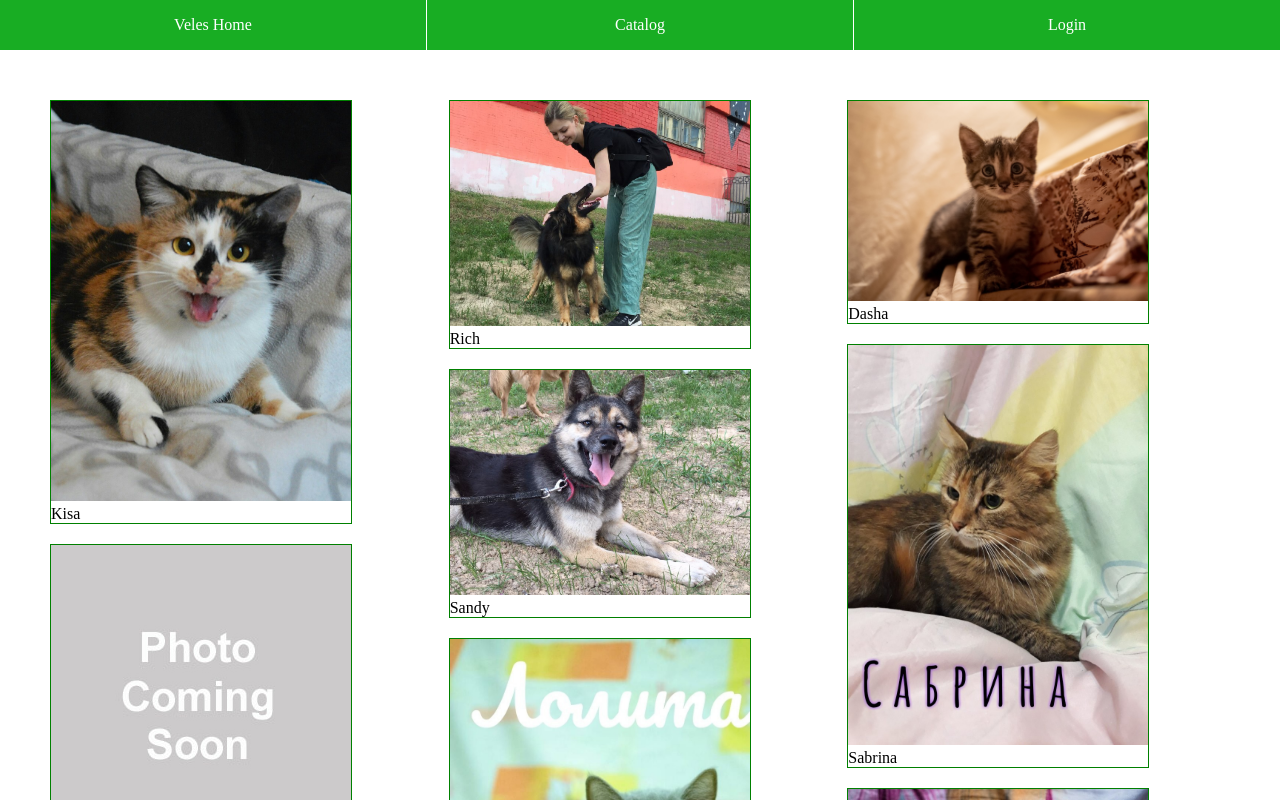
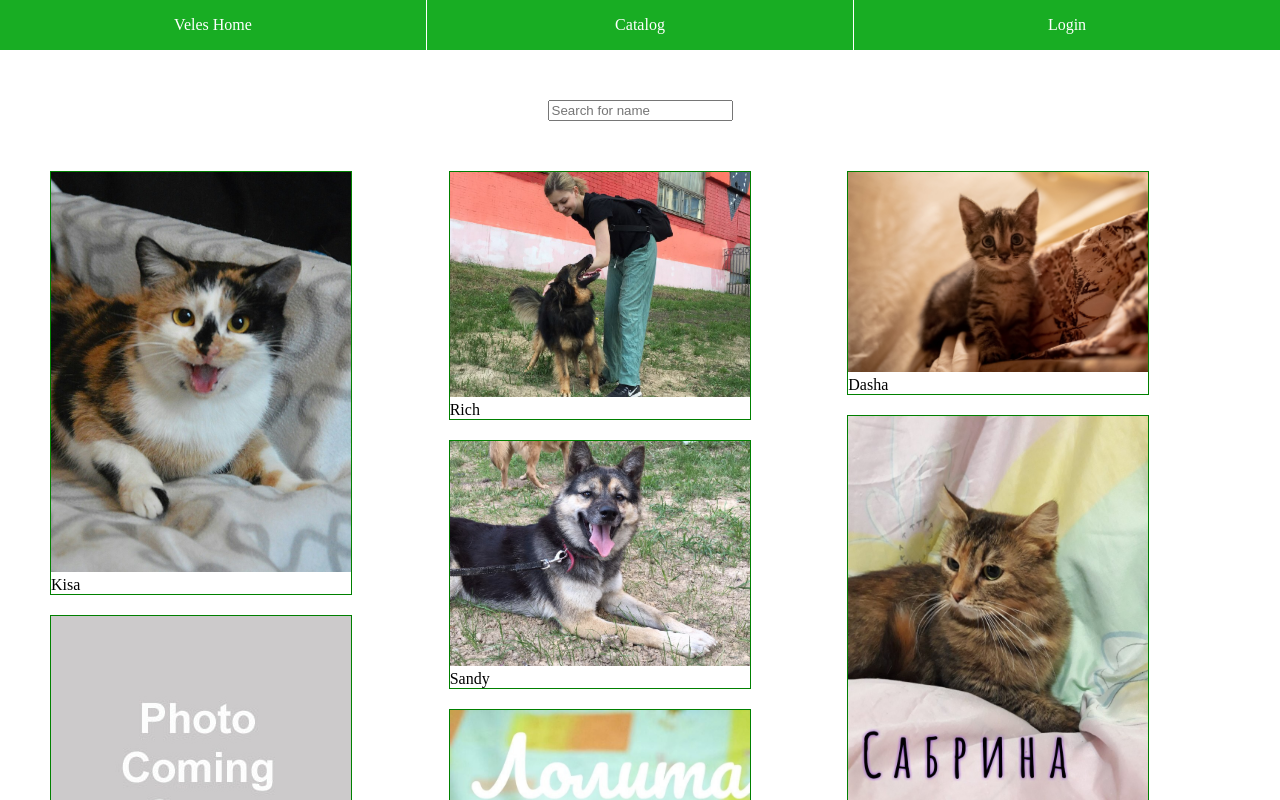
Before and after one commit to Ateina/veles, a React (Create React App) app: page /catalog in a window 1280 px wide. Shown: the top 800 px of the page. Built offline with nearby package versions, Linux system fonts and the light colour scheme.

Commit message:
add filter by name to catalog

```diff
--- a/src/components/Catalog/Catalog.js
+++ b/src/components/Catalog/Catalog.js
@@ -1,23 +1,45 @@
-import React from 'react';
+import React, { Component } from 'react';
 
-import PetCard from '../PetCard/PetCard';
+import PetList from '../PetList/PetList';
+import CatalogFilters from '../CatalogFilters/CatalogFilters';
 import pets from '../../data/pets';
 import './styles.css';
 
-function Catalog() {
-    return (
-        <div className="catalog">
-            <div className="list-of-pets">
-                {Object.keys(pets).map(key => (
-                    <PetCard
-                        key={key}
-                        index={key}
-                        pet={pets[key]}
-                    />
-                ))}
+class Catalog extends Component {
+    constructor(props) {
+        super(props);
+        this.state = {
+            petsInit: pets,
+            listOfPets: [],
+            petFilter: ''
+        };
+        this.filterPets = this.filterPets.bind(this);
+    }
+
+    componentDidMount() {
+        this.setState({
+            listOfPets: this.state.petsInit,
+        });
+    }
+
+    filterPets(e) {
+        let filteredList = this.state.petsInit;
+        filteredList = filteredList.filter(pet => {
+            return pet.name.toLowerCase().indexOf(e.target.value) !== -1;
+        });
+        this.setState({
+            listOfPets: filteredList
+        });
+    }
+
+    render() {
+        return (
+            <div className="catalog">
+                <CatalogFilters filterPets={this.filterPets}/>
+                <PetList pets={this.state.listOfPets}/>
             </div>
-        </div>
-    );
+        );
+    }
 }
 
 export default Catalog;
--- a/src/components/Catalog/styles.css
+++ b/src/components/Catalog/styles.css
@@ -1,9 +1,3 @@
-.list-of-pets {
-    margin: 50px;
-    column-count: auto;
-    column-width: 300px;
-}
-
 .catalog {
     min-height: calc(100vh - 100px);
 }
--- /dev/null
+++ b/src/components/CatalogFilters/CatalogFilters.js
@@ -0,0 +1,18 @@
+import React from 'react';
+
+import './styles.css';
+
+function CatalogFilters(props) {
+    return (
+        <div className="filters-pets">
+            <input
+                type="text"
+                className="filter"
+                placeholder="Search for name"
+                onChange={props.filterPets}
+            />
+        </div>
+    );
+}
+
+export default CatalogFilters;
--- /dev/null
+++ b/src/components/CatalogFilters/styles.css
@@ -0,0 +1,6 @@
+.filters-pets{
+    display: flex;
+    flex-direction: row;
+    justify-content: space-around;
+    margin-top: 50px;
+}
--- /dev/null
+++ b/src/components/PetList/PetList.js
@@ -0,0 +1,20 @@
+import React from 'react';
+
+import PetCard from '../PetCard/PetCard';
+import './styles.css';
+
+function PetList(props) {
+    return (
+        <div className="list-of-pets">
+            {Object.keys(props.pets).map(key => (
+                <PetCard
+                    key={key}
+                    index={key}
+                    pet={props.pets[key]}
+                />
+            ))}
+        </div>
+    );
+}
+
+export default PetList;
--- /dev/null
+++ b/src/components/PetList/styles.css
@@ -0,0 +1,5 @@
+.list-of-pets {
+    margin: 50px;
+    column-count: auto;
+    column-width: 300px;
+}
--- a/src/data/pets.js
+++ b/src/data/pets.js
@@ -1,66 +1,66 @@
-const pets = {
-    pet1: {
+const pets = [
+    {
         name: "Kisa",
         type: "cat",
         image: "/images/kisa.jpg",
         desc: "Description.",
         status: "shelter"
     },
-    pet2: {
+    {
         name: "Name 2",
         type: "cat",
         desc: "Description.",
         status: "shelter"
     },
-    pet3: {
+    {
         name: "Fiona",
         type: "dog",
         image: "/images/fiona.jpg",
         desc: "Description.",
         status: "shelter"
     },
-    pet4: {
+    {
         name: "Rich",
         type: "dog",
         image: "/images/rich.jpg",
         desc: "Description.",
         status: "shelter"
     },
-    pet5: {
+    {
         name: "Sandy",
         type: "dog",
         image: "/images/sandy.jpg",
         desc: "Description.",
         status: "shelter"
     },
-    pet6: {
+    {
         name: "Lolita",
         type: "cat",
         image: "/images/lolita.jpg",
         desc: "Description.",
         status: "shelter"
     },
-    pet7: {
+    {
         name: "Dasha",
         type: "cat",
         image: "/images/dasha.jpg",
         desc: "Description.",
         status: "shelter"
     },
-    pet8: {
+    {
         name: "Sabrina",
         type: "cat",
         image: "/images/sabrina.jpg",
         desc: "Description.",
         status: "shelter"
     },
-    pet9: {
+    {
         name: "Luna",
         type: "cat",
         image: "/images/luna.jpg",
         desc: "Description.",
         status: "shelter"
     }
-}
+]
 
 export default pets;
```
